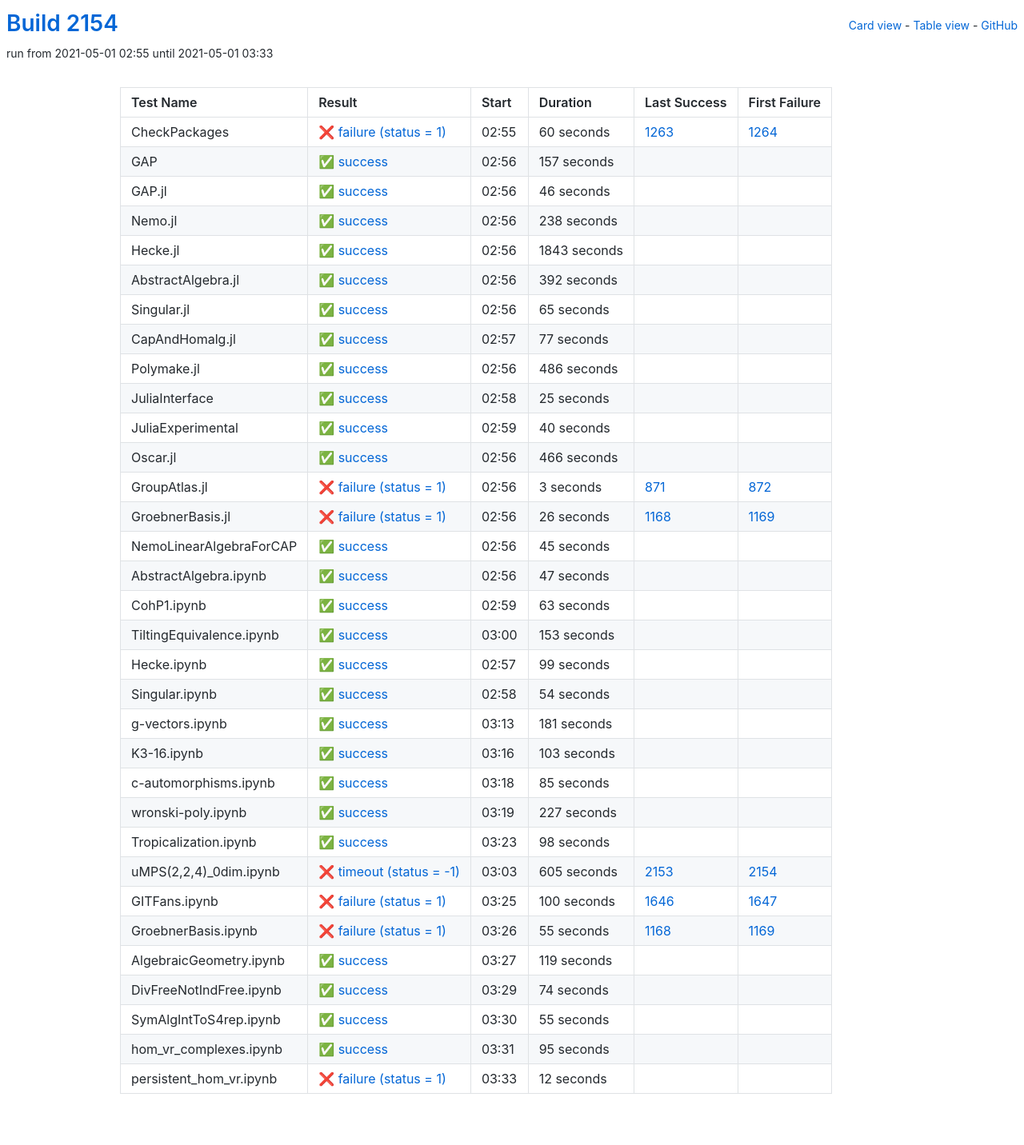
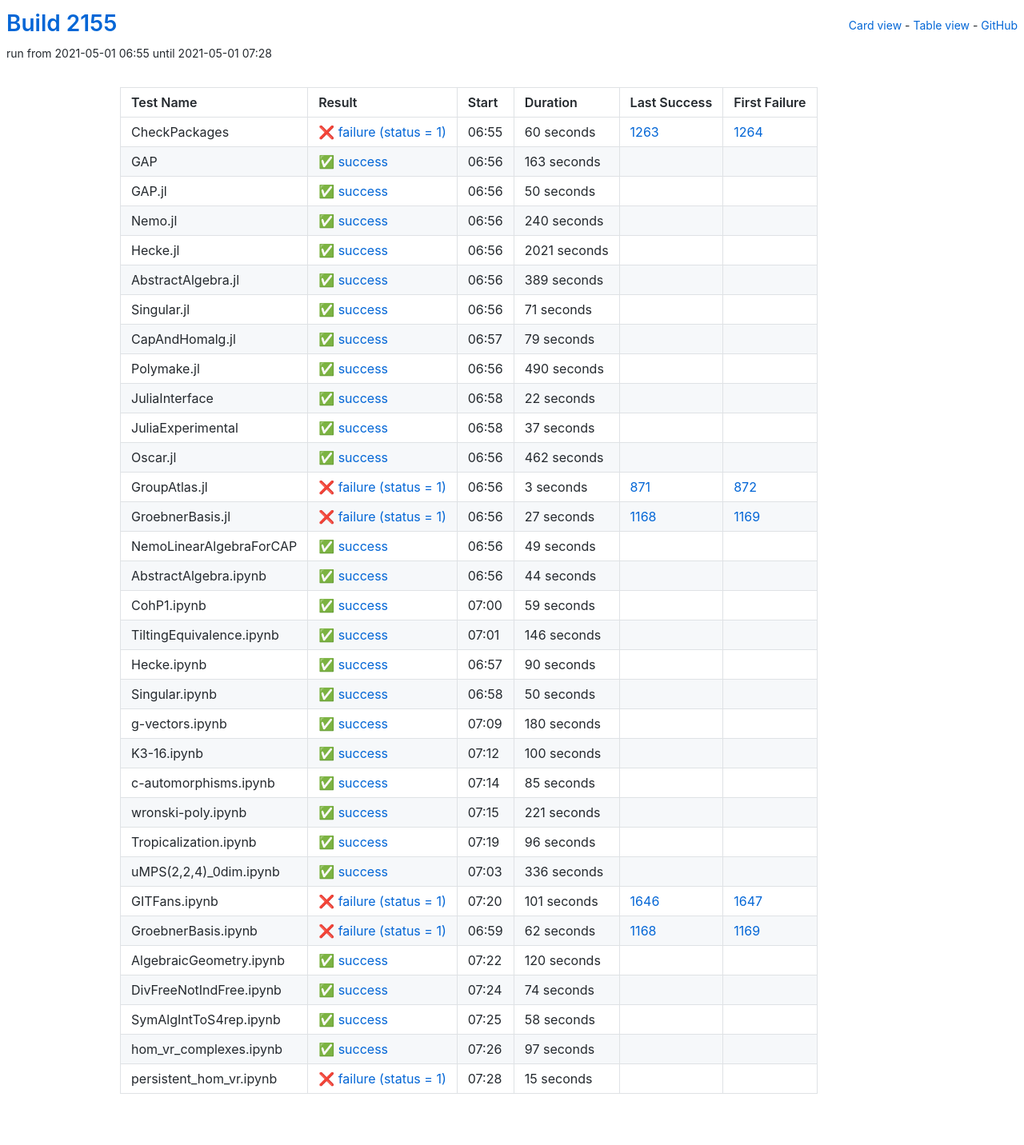
Before and after one commit to oscar-system/oscar-ci-status-stable, a Jekyll site: the page built from table.html, in a window 1280 px wide. Shown: the whole page at 80% size. Built offline with Jekyll 4.4.1, drawn with Linux system fonts in a browser that asks for light colours.

Commit message:
Build #2155

```diff
--- a/_data/ci.yml
+++ b/_data/ci.yml
@@ -1,6 +1,6 @@
 ---
-build: 2154
-build_url: https://oscarci.mathematik.uni-kl.de/job/oscar-stable/2154/
+build: 2155
+build_url: https://oscarci.mathematik.uni-kl.de/job/oscar-stable/2155/
 job: oscar-stable
 organization: oscar-system
 repo: oscar-ci-status-stable
@@ -8,8 +8,8 @@ repourl: https://github.com/oscar-system/oscar-ci-status-stable
 tests:
 - name: CheckPackages
   id: checkpackages
-  log: https://oscarci.mathematik.uni-kl.de/job/oscar-stable/2154/artifact/logs/build-2154/CheckPackages.log
-  start: 2021-05-01 02:55
+  log: https://oscarci.mathematik.uni-kl.de/job/oscar-stable/2155/artifact/logs/build-2155/CheckPackages.log
+  start: 2021-05-01 06:55
   success: false
   exitcode: 1
   status: failure
@@ -20,140 +20,140 @@ tests:
   first_failure_url: https://oscarci.mathematik.uni-kl.de/job/oscar-stable/1264/
 - name: GAP
   id: gap
-  log: https://oscarci.mathematik.uni-kl.de/job/oscar-stable/2154/artifact/logs/build-2154/GAP.log
-  start: 2021-05-01 02:56
+  log: https://oscarci.mathematik.uni-kl.de/job/oscar-stable/2155/artifact/logs/build-2155/GAP.log
+  start: 2021-05-01 06:56
   success: true
   exitcode: 0
   status: success
-  duration: 157
+  duration: 163
   last_success: false
   last_success_url:
   first_failure: false
   first_failure_url:
 - name: GAP.jl
   id: gap-jl
-  log: https://oscarci.mathematik.uni-kl.de/job/oscar-stable/2154/artifact/logs/build-2154/GAP.jl.log
-  start: 2021-05-01 02:56
+  log: https://oscarci.mathematik.uni-kl.de/job/oscar-stable/2155/artifact/logs/build-2155/GAP.jl.log
+  start: 2021-05-01 06:56
   success: true
   exitcode: 0
   status: success
-  duration: 46
+  duration: 50
   last_success: false
   last_success_url:
   first_failure: false
   first_failure_url:
 - name: Nemo.jl
   id: nemo-jl
-  log: https://oscarci.mathematik.uni-kl.de/job/oscar-stable/2154/artifact/logs/build-2154/Nemo.jl.log
-  start: 2021-05-01 02:56
+  log: https://oscarci.mathematik.uni-kl.de/job/oscar-stable/2155/artifact/logs/build-2155/Nemo.jl.log
+  start: 2021-05-01 06:56
   success: true
   exitcode: 0
   status: success
-  duration: 238
+  duration: 240
   last_success: false
   last_success_url:
   first_failure: false
   first_failure_url:
 - name: Hecke.jl
   id: hecke-jl
-  log: https://oscarci.mathematik.uni-kl.de/job/oscar-stable/2154/artifact/logs/build-2154/Hecke.jl.log
-  start: 2021-05-01 02:56
+  log: https://oscarci.mathematik.uni-kl.de/job/oscar-stable/2155/artifact/logs/build-2155/Hecke.jl.log
+  start: 2021-05-01 06:56
   success: true
   exitcode: 0
   status: success
-  duration: 1843
+  duration: 2021
   last_success: false
   last_success_url:
   first_failure: false
   first_failure_url:
 - name: AbstractAlgebra.jl
   id: abstractalgebra-jl
-  log: https://oscarci.mathematik.uni-kl.de/job/oscar-stable/2154/artifact/logs/build-2154/AbstractAlgebra.jl.log
-  start: 2021-05-01 02:56
+  log: https://oscarci.mathematik.uni-kl.de/job/oscar-stable/2155/artifact/logs/build-2155/AbstractAlgebra.jl.log
+  start: 2021-05-01 06:56
   success: true
   exitcode: 0
   status: success
-  duration: 392
+  duration: 389
   last_success: false
   last_success_url:
   first_failure: false
   first_failure_url:
 - name: Singular.jl
   id: singular-jl
-  log: https://oscarci.mathematik.uni-kl.de/job/oscar-stable/2154/artifact/logs/build-2154/Singular.jl.log
-  start: 2021-05-01 02:56
+  log: https://oscarci.mathematik.uni-kl.de/job/oscar-stable/2155/artifact/logs/build-2155/Singular.jl.log
+  start: 2021-05-01 06:56
   success: true
   exitcode: 0
   status: success
-  duration: 65
+  duration: 71
   last_success: false
   last_success_url:
   first_failure: false
   first_failure_url:
 - name: CapAndHomalg.jl
   id: capandhomalg-jl
-  log: https://oscarci.mathematik.uni-kl.de/job/oscar-stable/2154/artifact/logs/build-2154/CapAndHomalg.jl.log
-  start: 2021-05-01 02:57
+  log: https://oscarci.mathematik.uni-kl.de/job/oscar-stable/2155/artifact/logs/build-2155/CapAndHomalg.jl.log
+  start: 2021-05-01 06:57
   success: true
   exitcode: 0
   status: success
-  duration: 77
+  duration: 79
   last_success: false
   last_success_url:
   first_failure: false
   first_failure_url:
 - name: Polymake.jl
   id: polymake-jl
-  log: https://oscarci.mathematik.uni-kl.de/job/oscar-stable/2154/artifact/logs/build-2154/Polymake.jl.log
-  start: 2021-05-01 02:56
+  log: https://oscarci.mathematik.uni-kl.de/job/oscar-stable/2155/artifact/logs/build-2155/Polymake.jl.log
+  start: 2021-05-01 06:56
   success: true
   exitcode: 0
   status: success
-  duration: 486
+  duration: 490
   last_success: false
   last_success_url:
   first_failure: false
   first_failure_url:
 - name: JuliaInterface
   id: juliainterface
-  log: https://oscarci.mathematik.uni-kl.de/job/oscar-stable/2154/artifact/logs/build-2154/JuliaInterface.log
-  start: 2021-05-01 02:58
+  log: https://oscarci.mathematik.uni-kl.de/job/oscar-stable/2155/artifact/logs/build-2155/JuliaInterface.log
+  start: 2021-05-01 06:58
   success: true
   exitcode: 0
   status: success
-  duration: 25
+  duration: 22
   last_success: false
   last_success_url:
   first_failure: false
   first_failure_url:
 - name: JuliaExperimental
   id: juliaexperimental
-  log: https://oscarci.mathematik.uni-kl.de/job/oscar-stable/2154/artifact/logs/build-2154/JuliaExperimental.log
-  start: 2021-05-01 02:59
+  log: https://oscarci.mathematik.uni-kl.de/job/oscar-stable/2155/artifact/logs/build-2155/JuliaExperimental.log
+  start: 2021-05-01 06:58
   success: true
   exitcode: 0
   status: success
-  duration: 40
+  duration: 37
   last_success: false
   last_success_url:
   first_failure: false
   first_failure_url:
 - name: Oscar.jl
   id: oscar-jl
-  log: https://oscarci.mathematik.uni-kl.de/job/oscar-stable/2154/artifact/logs/build-2154/Oscar.jl.log
-  start: 2021-05-01 02:56
+  log: https://oscarci.mathematik.uni-kl.de/job/oscar-stable/2155/artifact/logs/build-2155/Oscar.jl.log
+  start: 2021-05-01 06:56
   success: true
   exitcode: 0
   status: success
-  duration: 466
+  duration: 462
   last_success: false
   last_success_url:
   first_failure: false
   first_failure_url:
 - name: GroupAtlas.jl
   id: groupatlas-jl
-  log: https://oscarci.mathematik.uni-kl.de/job/oscar-stable/2154/artifact/logs/build-2154/GroupAtlas.jl.log
-  start: 2021-05-01 02:56
+  log: https://oscarci.mathematik.uni-kl.de/job/oscar-stable/2155/artifact/logs/build-2155/GroupAtlas.jl.log
+  start: 2021-05-01 06:56
   success: false
   exitcode: 1
   status: failure
@@ -164,116 +164,116 @@ tests:
   first_failure_url: https://oscarci.mathematik.uni-kl.de/job/oscar-stable/872/
 - name: GroebnerBasis.jl
   id: groebnerbasis-jl
-  log: https://oscarci.mathematik.uni-kl.de/job/oscar-stable/2154/artifact/logs/build-2154/GroebnerBasis.jl.log
-  start: 2021-05-01 02:56
+  log: https://oscarci.mathematik.uni-kl.de/job/oscar-stable/2155/artifact/logs/build-2155/GroebnerBasis.jl.log
+  start: 2021-05-01 06:56
   success: false
   exitcode: 1
   status: failure
-  duration: 26
+  duration: 27
   last_success: 1168
   last_success_url: https://oscarci.mathematik.uni-kl.de/job/oscar-stable/1168/
   first_failure: 1169
   first_failure_url: https://oscarci.mathematik.uni-kl.de/job/oscar-stable/1169/
 - name: NemoLinearAlgebraForCAP
   id: nemolinearalgebraforcap
-  log: https://oscarci.mathematik.uni-kl.de/job/oscar-stable/2154/artifact/logs/build-2154/NemoLinearAlgebraForCAP.log
-  start: 2021-05-01 02:56
+  log: https://oscarci.mathematik.uni-kl.de/job/oscar-stable/2155/artifact/logs/build-2155/NemoLinearAlgebraForCAP.log
+  start: 2021-05-01 06:56
   success: true
   exitcode: 0
   status: success
-  duration: 45
+  duration: 49
   last_success: false
   last_success_url:
   first_failure: false
   first_failure_url:
 - name: AbstractAlgebra.ipynb
   id: abstractalgebra-ipynb
-  log: https://oscarci.mathematik.uni-kl.de/job/oscar-stable/2154/artifact/logs/build-2154/AbstractAlgebra.ipynb.log
-  start: 2021-05-01 02:56
+  log: https://oscarci.mathematik.uni-kl.de/job/oscar-stable/2155/artifact/logs/build-2155/AbstractAlgebra.ipynb.log
+  start: 2021-05-01 06:56
   success: true
   exitcode: 0
   status: success
-  duration: 47
+  duration: 44
   last_success: false
   last_success_url:
   first_failure: false
   first_failure_url:
 - name: CohP1.ipynb
   id: cohp1-ipynb
-  log: https://oscarci.mathematik.uni-kl.de/job/oscar-stable/2154/artifact/logs/build-2154/CohP1.ipynb.log
-  start: 2021-05-01 02:59
+  log: https://oscarci.mathematik.uni-kl.de/job/oscar-stable/2155/artifact/logs/build-2155/CohP1.ipynb.log
+  start: 2021-05-01 07:00
   success: true
   exitcode: 0
   status: success
-  duration: 63
+  duration: 59
   last_success: false
   last_success_url:
   first_failure: false
   first_failure_url:
 - name: TiltingEquivalence.ipynb
   id: tiltingequivalence-ipynb
-  log: https://oscarci.mathematik.uni-kl.de/job/oscar-stable/2154/artifact/logs/build-2154/TiltingEquivalence.ipynb.log
-  start: 2021-05-01 03:00
+  log: https://oscarci.mathematik.uni-kl.de/job/oscar-stable/2155/artifact/logs/build-2155/TiltingEquivalence.ipynb.log
+  start: 2021-05-01 07:01
   success: true
   exitcode: 0
   status: success
-  duration: 153
+  duration: 146
   last_success: false
   last_success_url:
   first_failure: false
   first_failure_url:
 - name: Hecke.ipynb
   id: hecke-ipynb
-  log: https://oscarci.mathematik.uni-kl.de/job/oscar-stable/2154/artifact/logs/build-2154/Hecke.ipynb.log
-  start: 2021-05-01 02:57
+  log: https://oscarci.mathematik.uni-kl.de/job/oscar-stable/2155/artifact/logs/build-2155/Hecke.ipynb.log
+  start: 2021-05-01 06:57
   success: true
   exitcode: 0
   status: success
-  duration: 99
+  duration: 90
   last_success: false
   last_success_url:
   first_failure: false
   first_failure_url:
 - name: Singular.ipynb
   id: singular-ipynb
-  log: https://oscarci.mathematik.uni-kl.de/job/oscar-stable/2154/artifact/logs/build-2154/Singular.ipynb.log
-  start: 2021-05-01 02:58
+  log: https://oscarci.mathematik.uni-kl.de/job/oscar-stable/2155/artifact/logs/build-2155/Singular.ipynb.log
+  start: 2021-05-01 06:58
   success: true
   exitcode: 0
   status: success
-  duration: 54
+  duration: 50
   last_success: false
   last_success_url:
   first_failure: false
   first_failure_url:
 - name: g-vectors.ipynb
   id: g-vectors-ipynb
-  log: https://oscarci.mathematik.uni-kl.de/job/oscar-stable/2154/artifact/logs/build-2154/g-vectors.ipynb.log
-  start: 2021-05-01 03:13
+  log: https://oscarci.mathematik.uni-kl.de/job/oscar-stable/2155/artifact/logs/build-2155/g-vectors.ipynb.log
+  start: 2021-05-01 07:09
   success: true
   exitcode: 0
   status: success
-  duration: 181
+  duration: 180
   last_success: false
   last_success_url:
   first_failure: false
   first_failure_url:
 - name: K3-16.ipynb
   id: k3-16-ipynb
-  log: https://oscarci.mathematik.uni-kl.de/job/oscar-stable/2154/artifact/logs/build-2154/K3-16.ipynb.log
-  start: 2021-05-01 03:16
+  log: https://oscarci.mathematik.uni-kl.de/job/oscar-stable/2155/artifact/logs/build-2155/K3-16.ipynb.log
+  start: 2021-05-01 07:12
   success: true
   exitcode: 0
   status: success
-  duration: 103
+  duration: 100
   last_success: false
   last_success_url:
   first_failure: false
   first_failure_url:
 - name: c-automorphisms.ipynb
   id: c-automorphisms-ipynb
-  log: https://oscarci.mathematik.uni-kl.de/job/oscar-stable/2154/artifact/logs/build-2154/c-automorphisms.ipynb.log
-  start: 2021-05-01 03:18
+  log: https://oscarci.mathematik.uni-kl.de/job/oscar-stable/2155/artifact/logs/build-2155/c-automorphisms.ipynb.log
+  start: 2021-05-01 07:14
   success: true
   exitcode: 0
   status: success
@@ -284,80 +284,80 @@ tests:
   first_failure_url:
 - name: wronski-poly.ipynb
   id: wronski-poly-ipynb
-  log: https://oscarci.mathematik.uni-kl.de/job/oscar-stable/2154/artifact/logs/build-2154/wronski-poly.ipynb.log
-  start: 2021-05-01 03:19
+  log: https://oscarci.mathematik.uni-kl.de/job/oscar-stable/2155/artifact/logs/build-2155/wronski-poly.ipynb.log
+  start: 2021-05-01 07:15
   success: true
   exitcode: 0
   status: success
-  duration: 227
+  duration: 221
   last_success: false
   last_success_url:
   first_failure: false
   first_failure_url:
 - name: Tropicalization.ipynb
   id: tropicalization-ipynb
-  log: https://oscarci.mathematik.uni-kl.de/job/oscar-stable/2154/artifact/logs/build-2154/Tropicalization.ipynb.log
-  start: 2021-05-01 03:23
+  log: https://oscarci.mathematik.uni-kl.de/job/oscar-stable/2155/artifact/logs/build-2155/Tropicalization.ipynb.log
+  start: 2021-05-01 07:19
   success: true
   exitcode: 0
   status: success
-  duration: 98
+  duration: 96
   last_success: false
   last_success_url:
   first_failure: false
   first_failure_url:
 - name: uMPS(2,2,4)_0dim.ipynb
   id: umps-2-2-4-0dim-ipynb
-  log: https://oscarci.mathematik.uni-kl.de/job/oscar-stable/2154/artifact/logs/build-2154/uMPS-2-2-4-_0dim.ipynb.log
-  start: 2021-05-01 03:03
-  success: false
-  exitcode: -1
-  status: timeout
-  duration: 605
-  last_success: 2153
-  last_success_url: https://oscarci.mathematik.uni-kl.de/job/oscar-stable/2153/
-  first_failure: 2154
-  first_failure_url: https://oscarci.mathematik.uni-kl.de/job/oscar-stable/2154/
+  log: https://oscarci.mathematik.uni-kl.de/job/oscar-stable/2155/artifact/logs/build-2155/uMPS-2-2-4-_0dim.ipynb.log
+  start: 2021-05-01 07:03
+  success: true
+  exitcode: 0
+  status: success
+  duration: 336
+  last_success: false
+  last_success_url:
+  first_failure: false
+  first_failure_url:
 - name: GITFans.ipynb
   id: gitfans-ipynb
-  log: https://oscarci.mathematik.uni-kl.de/job/oscar-stable/2154/artifact/logs/build-2154/GITFans.ipynb.log
-  start: 2021-05-01 03:25
+  log: https://oscarci.mathematik.uni-kl.de/job/oscar-stable/2155/artifact/logs/build-2155/GITFans.ipynb.log
+  start: 2021-05-01 07:20
   success: false
   exitcode: 1
   status: failure
-  duration: 100
+  duration: 101
   last_success: 1646
   last_success_url: https://oscarci.mathematik.uni-kl.de/job/oscar-stable/1646/
   first_failure: 1647
   first_failure_url: https://oscarci.mathematik.uni-kl.de/job/oscar-stable/1647/
 - name: GroebnerBasis.ipynb
   id: groebnerbasis-ipynb
-  log: https://oscarci.mathematik.uni-kl.de/job/oscar-stable/2154/artifact/logs/build-2154/GroebnerBasis.ipynb.log
-  start: 2021-05-01 03:26
+  log: https://oscarci.mathematik.uni-kl.de/job/oscar-stable/2155/artifact/logs/build-2155/GroebnerBasis.ipynb.log
+  start: 2021-05-01 06:59
   success: false
   exitcode: 1
   status: failure
-  duration: 55
+  duration: 62
   last_success: 1168
   last_success_url: https://oscarci.mathematik.uni-kl.de/job/oscar-stable/1168/
   first_failure: 1169
   first_failure_url: https://oscarci.mathematik.uni-kl.de/job/oscar-stable/1169/
 - name: AlgebraicGeometry.ipynb
   id: algebraicgeometry-ipynb
-  log: https://oscarci.mathematik.uni-kl.de/job/oscar-stable/2154/artifact/logs/build-2154/AlgebraicGeometry.ipynb.log
-  start: 2021-05-01 03:27
+  log: https://oscarci.mathematik.uni-kl.de/job/oscar-stable/2155/artifact/logs/build-2155/AlgebraicGeometry.ipynb.log
+  start: 2021-05-01 07:22
   success: true
   exitcode: 0
   status: success
-  duration: 119
+  duration: 120
   last_success: false
   last_success_url:
   first_failure: false
   first_failure_url:
 - name: DivFreeNotIndFree.ipynb
   id: divfreenotindfree-ipynb
-  log: https://oscarci.mathematik.uni-kl.de/job/oscar-stable/2154/artifact/logs/build-2154/DivFreeNotIndFree.ipynb.log
-  start: 2021-05-01 03:29
+  log: https://oscarci.mathematik.uni-kl.de/job/oscar-stable/2155/artifact/logs/build-2155/DivFreeNotIndFree.ipynb.log
+  start: 2021-05-01 07:24
   success: true
   exitcode: 0
   status: success
@@ -368,36 +368,36 @@ tests:
   first_failure_url:
 - name: SymAlgIntToS4rep.ipynb
   id: symalginttos4rep-ipynb
-  log: https://oscarci.mathematik.uni-kl.de/job/oscar-stable/2154/artifact/logs/build-2154/SymAlgIntToS4rep.ipynb.log
-  start: 2021-05-01 03:30
+  log: https://oscarci.mathematik.uni-kl.de/job/oscar-stable/2155/artifact/logs/build-2155/SymAlgIntToS4rep.ipynb.log
+  start: 2021-05-01 07:25
   success: true
   exitcode: 0
   status: success
-  duration: 55
+  duration: 58
   last_success: false
   last_success_url:
   first_failure: false
   first_failure_url:
 - name: hom_vr_complexes.ipynb
   id: hom-vr-complexes-ipynb
-  log: https://oscarci.mathematik.uni-kl.de/job/oscar-stable/2154/artifact/logs/build-2154/hom_vr_complexes.ipynb.log
-  start: 2021-05-01 03:31
+  log: https://oscarci.mathematik.uni-kl.de/job/oscar-stable/2155/artifact/logs/build-2155/hom_vr_complexes.ipynb.log
+  start: 2021-05-01 07:26
   success: true
   exitcode: 0
   status: success
-  duration: 95
+  duration: 97
   last_success: false
   last_success_url:
   first_failure: false
   first_failure_url:
 - name: persistent_hom_vr.ipynb
   id: persistent-hom-vr-ipynb
-  log: https://oscarci.mathematik.uni-kl.de/job/oscar-stable/2154/artifact/logs/build-2154/persistent_hom_vr.ipynb.log
-  start: 2021-05-01 03:33
+  log: https://oscarci.mathematik.uni-kl.de/job/oscar-stable/2155/artifact/logs/build-2155/persistent_hom_vr.ipynb.log
+  start: 2021-05-01 07:28
   success: false
   exitcode: 1
   status: failure
-  duration: 12
+  duration: 15
   last_success: false
   last_success_url:
   first_failure: false
```
Also changed, not shown: README.md.
